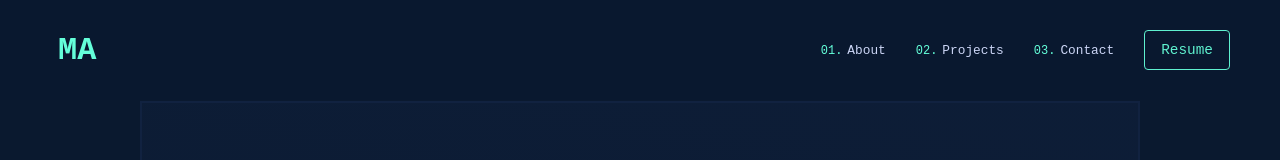
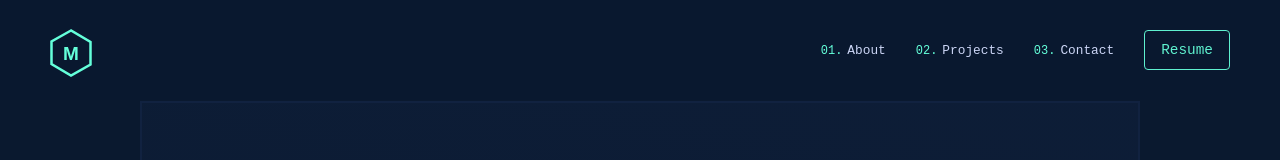
Before and after one commit to Moamal-2000/moamal-alaa, a Next.js app: page / in a window 1280 px wide. Shown: the top 160 px of the page. Built offline with nearby package versions, Linux system fonts and the light colour scheme.

Commit message:
update: the logo with SVG icon in the header

```diff
--- a/src/components/Header/Header.jsx
+++ b/src/components/Header/Header.jsx
@@ -4,6 +4,7 @@ import { DEBOUNCE_DELAY, SCROLL_THRESHOLD } from "@/data/constants";
 import useScrollDirection from "@/hooks/helper/useScrollDirection";
 import Link from "next/link";
 import { useCallback, useEffect, useRef, useState } from "react";
+import SvgIcon from "../Shared/SvgIcon";
 import s from "./Header.module.scss";
 import HeaderNavLinks from "./HeaderNavLinks/HeaderNavLinks";
 
@@ -54,7 +55,7 @@ const Header = () => {
     <header className={headerClasses}>
       <nav className={s.navLinks}>
         <Link className={s.logo} href="/">
-          MA
+          <SvgIcon name="logo" />
         </Link>
 
         <div className={s.wrapper}>
--- a/src/components/Header/Header.module.scss
+++ b/src/components/Header/Header.module.scss
@@ -32,19 +32,11 @@
 }
 
 .header .logo {
-  display: block;
-  font-family: 'SF Mono', 'Fira Code', 'Fira Mono', 'Roboto Mono', monospace;
-  font-size: 2rem;
-  font-weight: 700;
   color: #64ffda;
-  padding: 8px;
-  width: fit-content;
-  user-select: none;
-  transition: text-shadow .25s cubic-bezier(0.245, 0.045, 0.355, 1);
-
-  &:hover {
-    text-shadow: -1px 1px 2px #64ffda;
-  }
+  width: 42px;
+  height: 42px;
+  position: relative;
+  z-index: 1;
 }
 
 .header .navLinks {
--- a/src/data/iconsData.jsx
+++ b/src/data/iconsData.jsx
@@ -112,6 +112,29 @@ export const iconsData = [
       </svg>
     ),
   },
+  {
+    name: "logo",
+    icon: (
+      <svg viewBox="0 0 84 96">
+        <path
+          fill="none"
+          stroke="currentColor"
+          strokeWidth="5"
+          d="M42 3 3 25v45l39 23 39-22V26z"
+        />
+        <text
+          x="26"
+          y="62"
+          fontSize="38"
+          fill="currentColor"
+          fontFamily="Arial, sans-serif"
+          fontWeight="bold"
+        >
+          M
+        </text>
+      </svg>
+    ),
+  },
   // {
   //   name: "",
   //   icon: (
```
